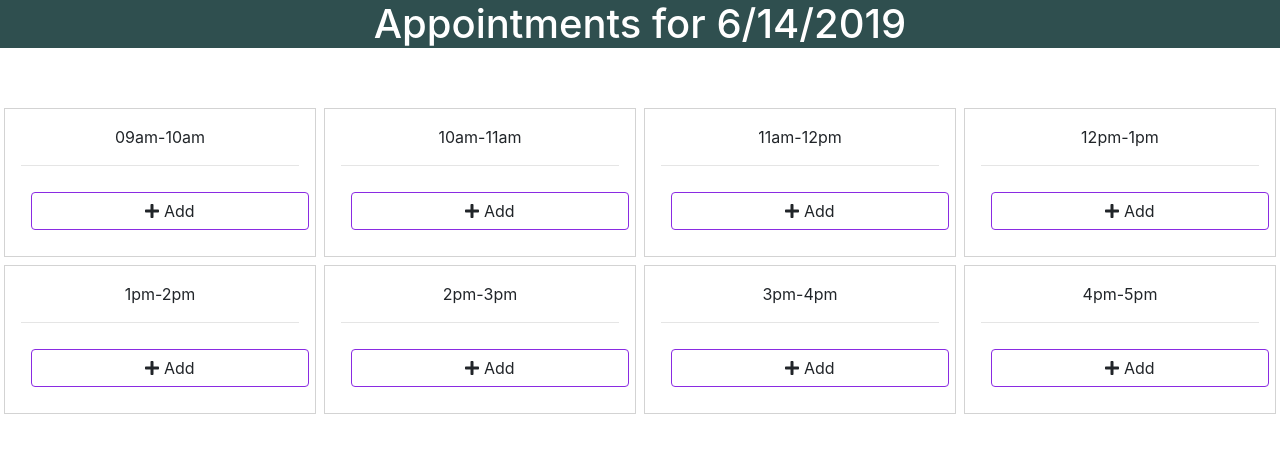
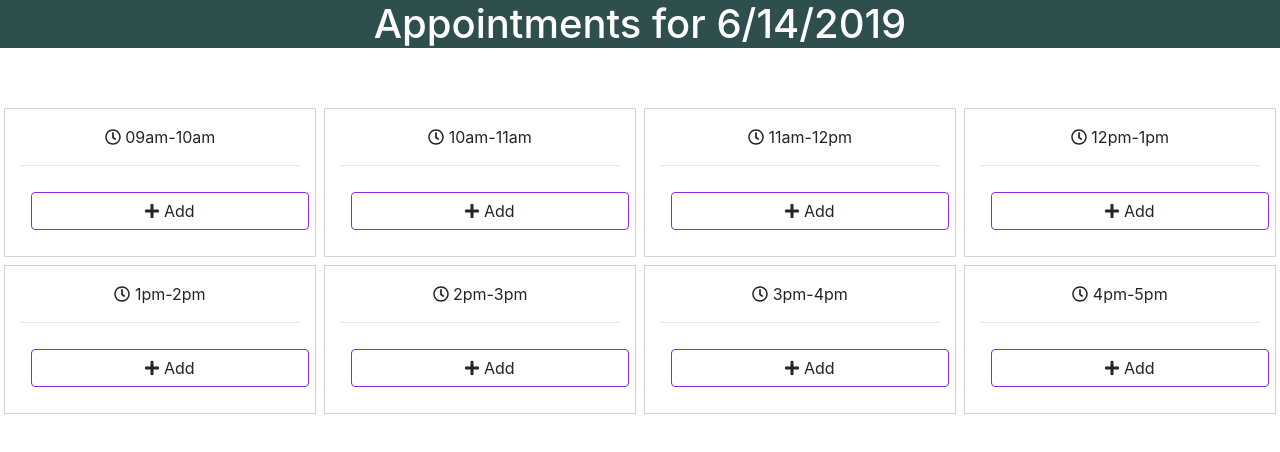
Before and after one commit to hardik98/appointment-schedular, an Angular app: page / in a window 1280 px wide. Shown: the top 452 px of the page. Built offline with nearby package versions, Linux system fonts and the light colour scheme.

Commit message:
commited

```diff
--- a/src/app/timeslots/timeslots.component.html
+++ b/src/app/timeslots/timeslots.component.html
@@ -16,10 +16,10 @@
       <div class="col col-md-3 p-1 " *ngFor="let time of timeslots">
          <div class="card2 p-3 {{time.val? 'c1':'red2'}}">
 
-            <p class="text-center"> {{time.value}} </p>
+            <p class="text-center"> <i class="far fa-clock"></i>         {{time.value}} </p>
             <hr />
             <button class="btn mainbtn" (click)="onclick(time.time_slot_id)"> <i
-                  class=" {{time.val ? 'fas fa-plus' : 'fa fa-eye'}} "> </i> {{time.val ? 'Add' : 'View'}}</button>
+               class=" {{time.val ? 'fas fa-plus' : 'fa fa-eye'}} "> </i> {{time.val ? 'Add' : 'View'}}</button>
 
          </div>
       </div>
```
